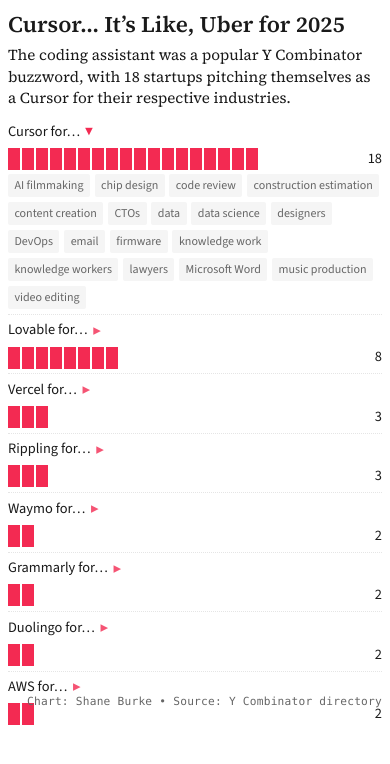
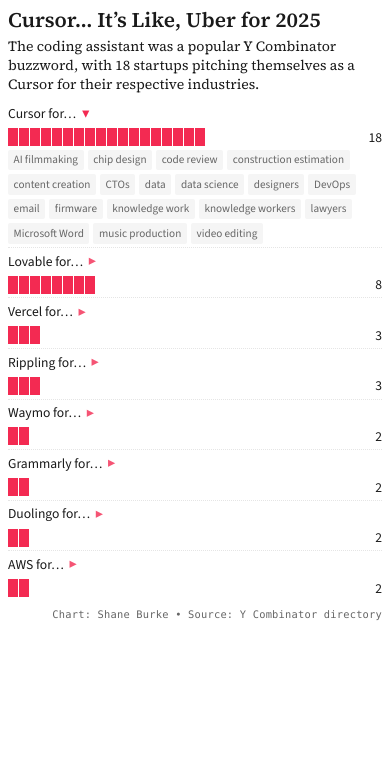
Before and after one commit to shane-theinfo/cursor-chart, a plain HTML site: page index.html in a window 390 px wide. Drawn offline with nearby package versions, Linux system fonts and the light colour scheme.

Commit message:
Refactor styles for mobile responsiveness

```diff
--- a/index.html
+++ b/index.html
@@ -164,9 +164,7 @@
         }
 
         .source {
-            position: absolute;
-            bottom: 15px;
-            right: 0.5rem;
+            margin-top: 0.6rem;
             font-size: 0.7rem;
             color: var(--muted);
             font-family: 'SF Mono', 'Consolas', monospace;
@@ -177,27 +175,27 @@
         /* Mobile: below 400px */
         @media (max-width: 400px) {
             body {
-                padding: 0.75rem 0.5rem;
+                padding: 0.5rem;
             }
 
             h1 {
-                font-size: 1.4rem;
-                margin-bottom: 0.35rem;
+                font-size: 1.3rem;
+                margin-bottom: 0.25rem;
             }
 
             .subheadline {
-                font-size: 0.95rem;
-                line-height: 1.4;
-                margin-bottom: 0.5rem;
+                font-size: 0.88rem;
+                line-height: 1.35;
+                margin-bottom: 0.4rem;
             }
 
             .chart-row {
-                padding: 0.3rem 0;
+                padding: 0.2rem 0;
             }
 
             .row-header {
                 flex-wrap: wrap;
-                gap: 0.35rem;
+                gap: 0.25rem;
             }
 
             .company-label {
@@ -207,44 +205,46 @@
             }
 
             .company-name {
-                font-size: 0.9rem;
+                font-size: 0.85rem;
             }
 
             .expand-hint {
-                font-size: 0.95rem;
+                font-size: 0.9rem;
             }
 
             .bar-container {
                 flex: 1;
-                height: 22px;
+                height: 18px;
                 order: 1;
+                gap: 1px;
             }
 
             .bar-block {
-                width: 12px;
+                width: 10px;
             }
 
             .count {
-                font-size: 0.9rem;
+                font-size: 0.85rem;
                 order: 2;
             }
 
             .references {
                 padding-left: 0;
-                gap: 0.3rem;
+                gap: 0.25rem;
             }
 
             .chart-row.expanded .references {
-                padding-top: 0.25rem;
+                padding-top: 0.2rem;
             }
 
             .reference-tag {
-                font-size: 0.75rem;
-                padding: 0.2rem 0.4rem;
+                font-size: 0.7rem;
+                padding: 0.15rem 0.35rem;
             }
 
             .source {
-                font-size: 0.7rem;
+                margin-top: 0.4rem;
+                font-size: 0.65rem;
             }
         }
     </style>
```
